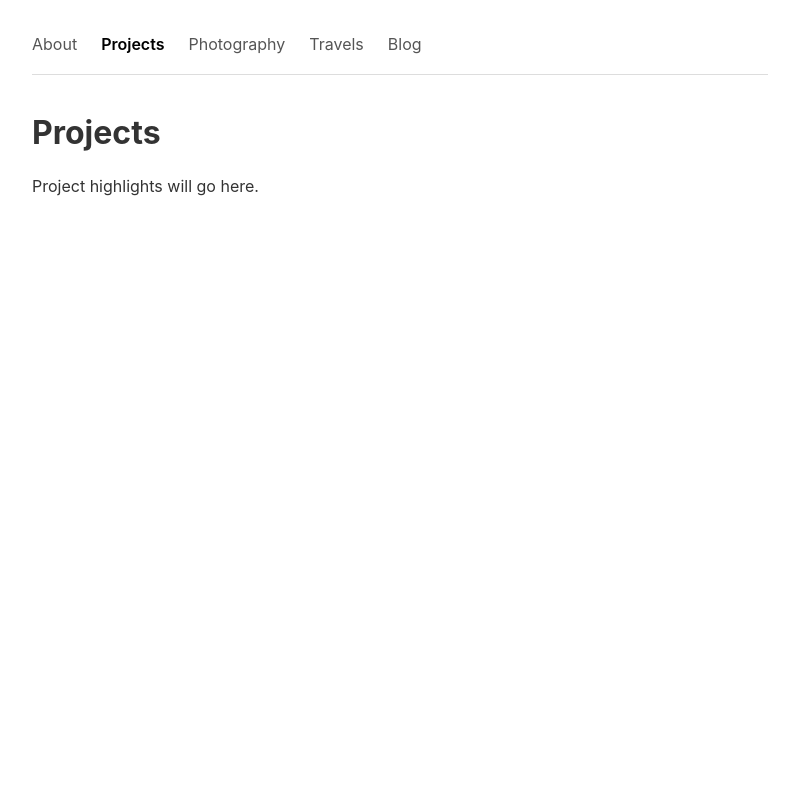
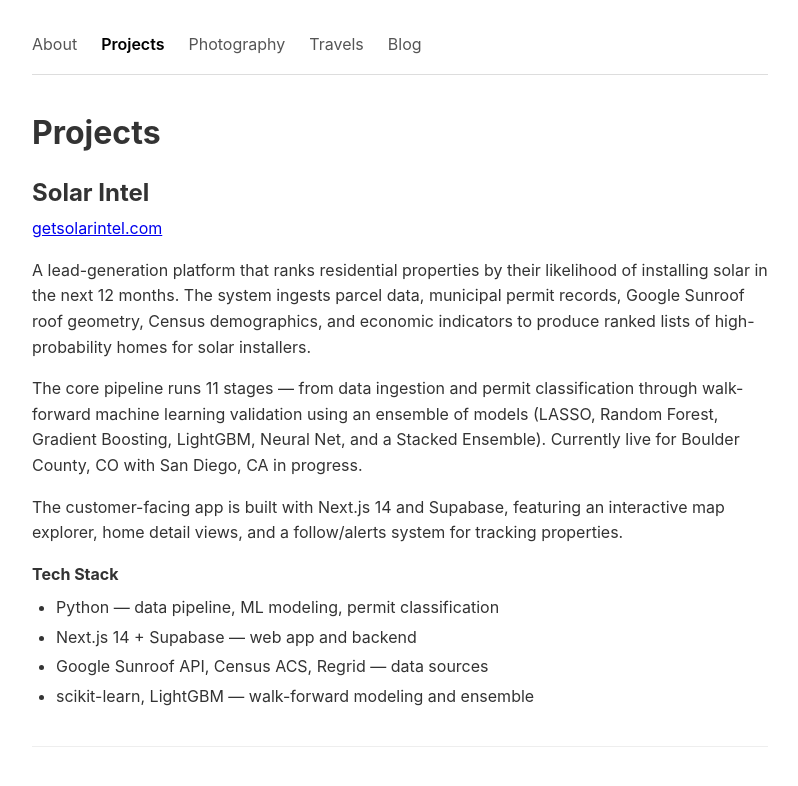
Before and after one commit to jpsayre/jpsayre.github.io, a plain HTML site: page projects.html in a window 1280 px wide. Shown: the whole page, without its empty margins (240-1038 px from the left). Drawn offline with Linux system fonts and the light colour scheme.

Commit message:
Add Solar Intel project writeup, add 7 new locations

```diff
--- a/projects.html
+++ b/projects.html
@@ -16,7 +16,21 @@
     </nav>
     <main>
         <h1>Projects</h1>
-        <p>Project highlights will go here.</p>
+
+        <section class="project">
+            <h2>Solar Intel</h2>
+            <p><a href="https://getsolarintel.com">getsolarintel.com</a></p>
+            <p>A lead-generation platform that ranks residential properties by their likelihood of installing solar in the next 12 months. The system ingests parcel data, municipal permit records, Google Sunroof roof geometry, Census demographics, and economic indicators to produce ranked lists of high-probability homes for solar installers.</p>
+            <p>The core pipeline runs 11 stages — from data ingestion and permit classification through walk-forward machine learning validation using an ensemble of models (LASSO, Random Forest, Gradient Boosting, LightGBM, Neural Net, and a Stacked Ensemble). Currently live for Boulder County, CO with San Diego, CA in progress.</p>
+            <p>The customer-facing app is built with Next.js 14 and Supabase, featuring an interactive map explorer, home detail views, and a follow/alerts system for tracking properties.</p>
+            <h3>Tech Stack</h3>
+            <ul>
+                <li>Python — data pipeline, ML modeling, permit classification</li>
+                <li>Next.js 14 + Supabase — web app and backend</li>
+                <li>Google Sunroof API, Census ACS, Regrid — data sources</li>
+                <li>scikit-learn, LightGBM — walk-forward modeling and ensemble</li>
+            </ul>
+        </section>
     </main>
 </body>
 </html>
--- a/styles.css
+++ b/styles.css
@@ -42,3 +42,27 @@
 p {
     margin-bottom: 1rem;
 }
+
+.project {
+    margin-bottom: 2.5rem;
+    padding-bottom: 2rem;
+    border-bottom: 1px solid #eee;
+}
+
+.project h2 {
+    margin-bottom: 0.25rem;
+}
+
+.project h3 {
+    margin-top: 1rem;
+    margin-bottom: 0.5rem;
+    font-size: 1rem;
+}
+
+.project ul {
+    padding-left: 1.5rem;
+}
+
+.project li {
+    margin-bottom: 0.25rem;
+}
```
Also changed, not shown: locations.js (+7 -0 lines).
